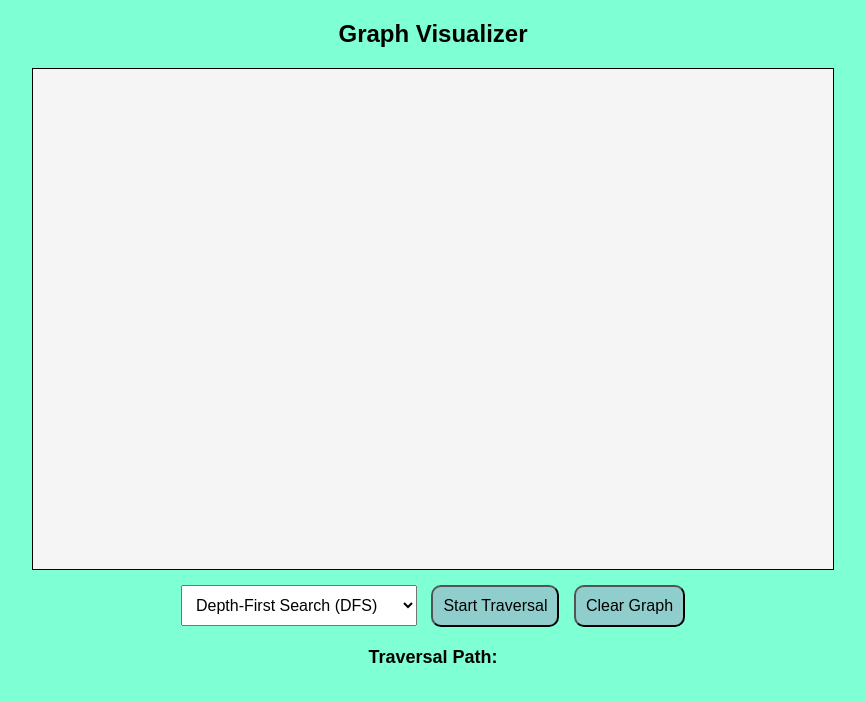
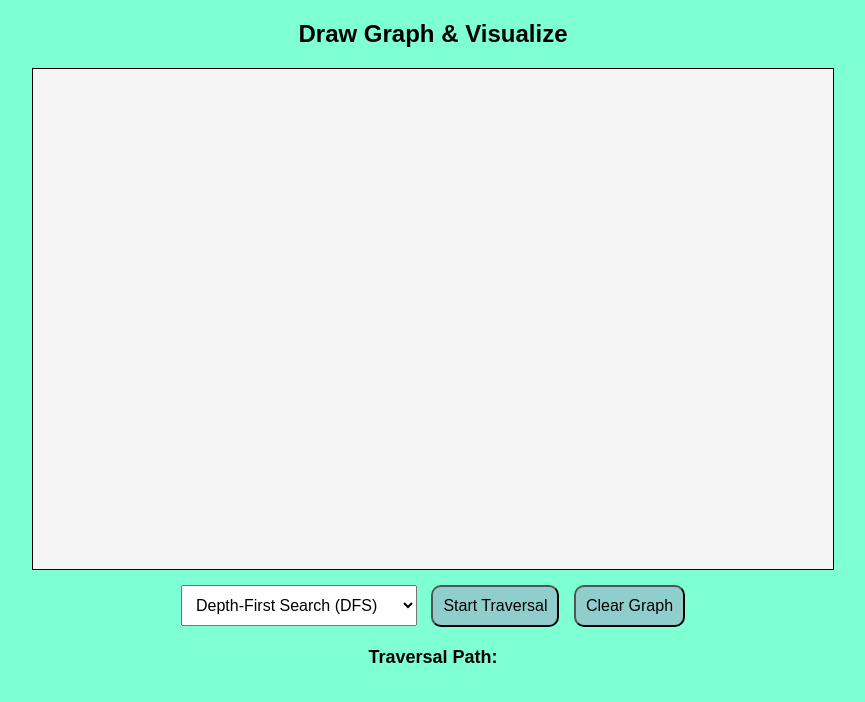
Before and after one commit to SandeepGKP/Graph_Visualizer, a plain HTML site: page index.html in a window 1280 px wide. Shown: the whole page, without its empty margins (207-1072 px from the left). Drawn offline with Linux system fonts and the light colour scheme.

Commit message:
Updated the file with new changes

```diff
--- a/index.html
+++ b/index.html
@@ -7,7 +7,7 @@
     <title>Graph Visualizer</title>
 </head>
 <body>
-    <h2>Graph Visualizer</h2>
+    <h2>Draw Graph & Visualize</h2>
     <canvas id="graphCanvas"></canvas>
     <div class="controls">
         <select id="traversalType">
```
